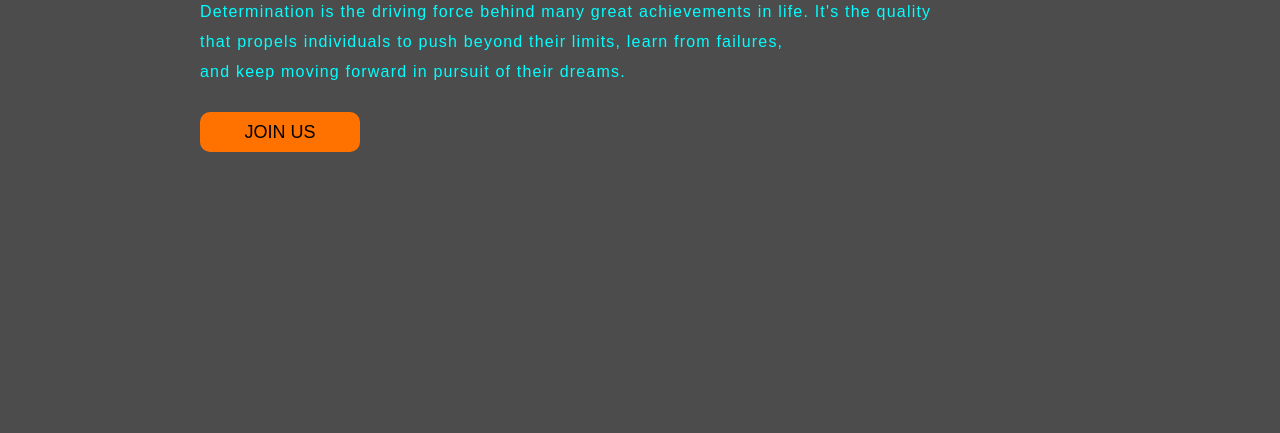
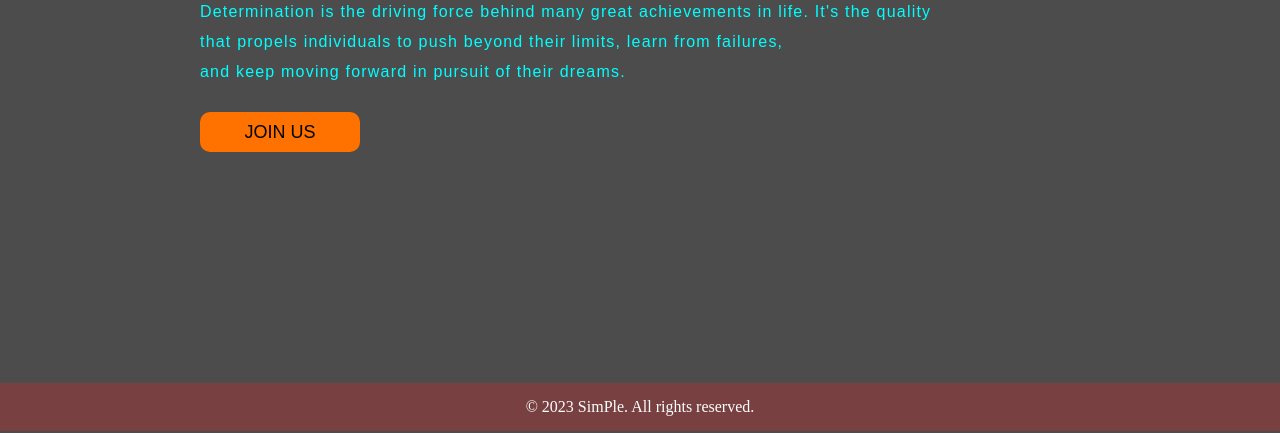
Before and after one commit to NathRaymond/dev-ola-portfolio, a plain HTML site: page index.html in a window 1280 px wide. Shown: the part 367-800 px from the top of the page. Drawn offline with Linux system fonts and the light colour scheme.

Commit message:
first push

```diff
--- a/assets/css/style.css
+++ b/assets/css/style.css
@@ -1,9 +1,10 @@
 *   {
-    margin: 0;
-    padding: 0;
-
+    margin: 0px;
+    padding: 0px;
 }
-
+body {
+    overflow: hidden;
+}
 .main   {
     width: 100% ;
     background: linear-gradient(to top, rgba(0,0,0,0.7)70%, rgba(0,0,0,0.7)70% ), url(../images/background_image.jpg) ;
--- a/index.html
+++ b/index.html
@@ -36,24 +36,10 @@
                 and keep moving forward in pursuit of their dreams. </p>
             <button class="cn"><a href="#"> JOIN US</a></button>
         </div>
-        <!-- <div class="navbar">
-            <div class="icon">
-                <h2 class="logo"> SimPle</h2>
-            </div>
-
-            <div class="search">
-                <input class="srch" type="search" name="" placeholder="Type to text">
-                <a href="#"> <button class="btn">search</button></a>
-            </div>
-            <div class="content">
-                <h1 class="con">Web design <br><span>Development</span><br>Course</h1>
-                <p class="par">Determination is the driving force behind many great achievements in life.
-                    It's the quality <br>that propels individuals to push beyond their limits, learn from failures, <br>
-                    and keep moving forward in pursuit of their dreams. </p>
-                      <button class="cn"><a href="#"> JOIN US</a></button>
-            </div>
-        </div> -->
     </div>
+    <footer style="background-color: rgb(120, 64, 64); margin-top:-50px; padding: 15px; color:white">
+        <p style="text-align: center;">&copy; 2023 SimPle. All rights reserved.</p>
+    </footer>
 
 </body>
 
```
